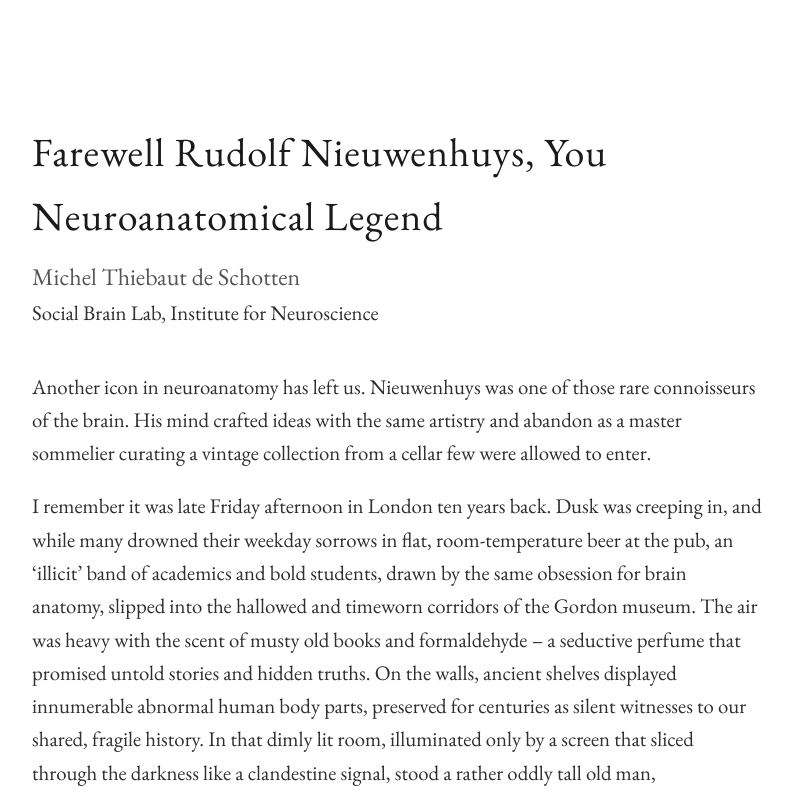
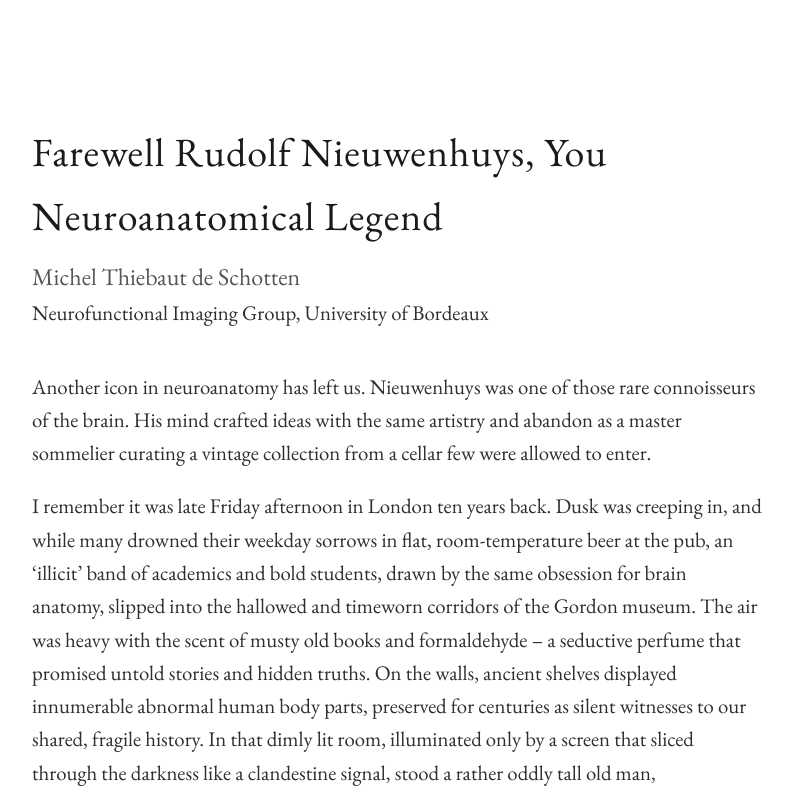
Before and after one commit to leonardocerliani/Nieuwenhuys_Eulogy_Website, a plain HTML site: page contributions/michel_tds/michel_tds.html in a window 1280 px wide. Shown: the top 796 px of the page, without its empty margins (243-1035 px from the left). Drawn offline with nearby package versions, Linux system fonts and the light colour scheme.

Commit message:
added michel tds

```diff
--- a/contributions/michel_tds/michel_tds.html
+++ b/contributions/michel_tds/michel_tds.html
@@ -12,7 +12,7 @@
         <header>
             <h1>Farewell Rudolf Nieuwenhuys, You Neuroanatomical Legend</h1>
             <h2>Michel Thiebaut de Schotten</h2>
-            <p>Social Brain Lab, Institute for Neuroscience</p>
+            <p>Neurofunctional Imaging Group, University of Bordeaux</p>
         </header>
         <main class="eulogy-content">
             <section>
```
Also changed, not shown: index.html (+1 -1 lines).
